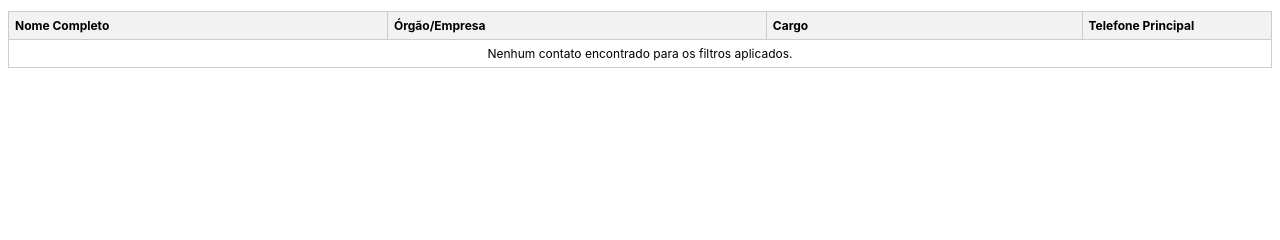
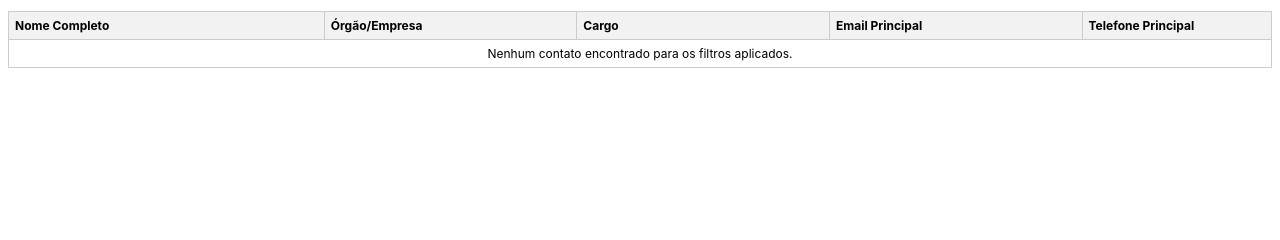
Before and after one commit to NilsonPMMC/siga-backend, a Django app: template atendimentos/templates/relatorios/relatorio_municipes.html in a window 1280 px wide. Shown: the part 72-312 px from the top of the page. Run offline with Django 5.2, Linux system fonts and the light colour scheme; the template is opened without the code that fills it, so the values that code supplies are empty; parts of the project's set-up code (start-up, migrations or seed data) failed here and were passed over.

Commit message:
feat: Adicionar coluna de email principal no relatÃ³rio de municipes
- Extrair email principal do campo emails (JSONField)
- Adicionar coluna Email Principal na tabela do relatÃ³rio PDF
- Ajustar larguras das colunas para acomodar nova coluna

Co-authored-by: Cursor <cursoragent@cursor.com>

```diff
--- a/atendimentos/templates/relatorios/relatorio_municipes.html
+++ b/atendimentos/templates/relatorios/relatorio_municipes.html
@@ -50,9 +50,10 @@
     <table>
         <thead>
             <tr>
-                <th style="width: 30%;">Nome Completo</th>
-                <th style="width: 30%;">Órgão/Empresa</th>
-                <th style="width: 25%;">Cargo</th>
+                <th style="width: 25%;">Nome Completo</th>
+                <th style="width: 20%;">Órgão/Empresa</th>
+                <th style="width: 20%;">Cargo</th>
+                <th style="width: 20%;">Email Principal</th>
                 <th style="width: 15%;">Telefone Principal</th>
             </tr>
         </thead>
@@ -62,11 +63,12 @@
                 <td>{{ m.nome }}</td>
                 <td>{{ m.orgao|default:"" }}</td>
                 <td>{{ m.cargo|default:"" }}</td>
+                <td>{{ m.email|default:"" }}</td>
                 <td>{{ m.telefone|default:"" }}</td>
             </tr>
             {% empty %}
             <tr>
-                <td colspan="4" style="text-align:center;">Nenhum contato encontrado para os filtros aplicados.</td>
+                <td colspan="5" style="text-align:center;">Nenhum contato encontrado para os filtros aplicados.</td>
             </tr>
             {% endfor %}
         </tbody>
--- a/atendimentos/views.py
+++ b/atendimentos/views.py
@@ -1852,9 +1852,15 @@ class GerarPdfMunicipesReportView(APIView):
             if municipe.telefones and isinstance(municipe.telefones, list) and len(municipe.telefones) > 0:
                 telefone_principal = municipe.telefones[0].get('numero', '')
 
+            email_principal = ''
+            if municipe.emails and isinstance(municipe.emails, list) and len(municipe.emails) > 0:
+                # Pega o primeiro email da lista como principal
+                email_principal = municipe.emails[0].get('email', '') if isinstance(municipe.emails[0], dict) else str(municipe.emails[0])
+
             municipes_data.append({
                 'nome': municipe.nome_completo,
                 'telefone': telefone_principal,
+                'email': email_principal,
                 'cargo': municipe.cargo,
                 'orgao': municipe.orgao,
                 'categoria': municipe.categoria.nome if municipe.categoria else '', # Adicionei categoria no PDF tbm, útil
```
